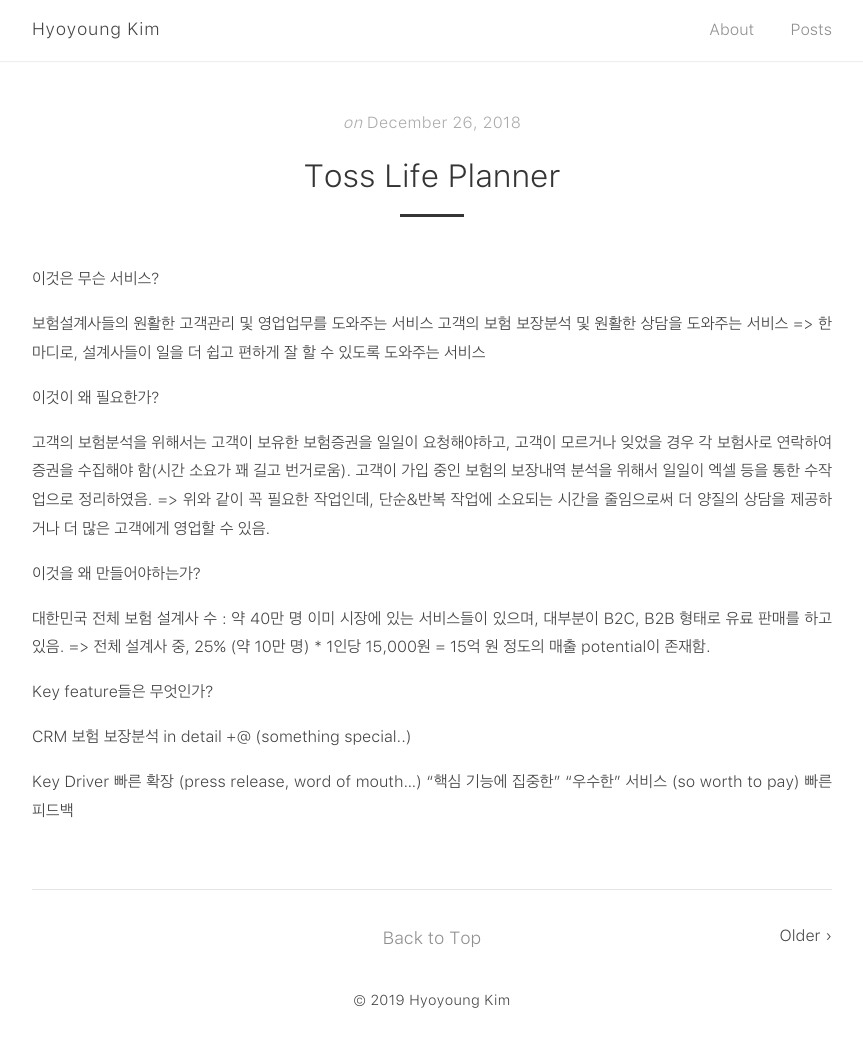
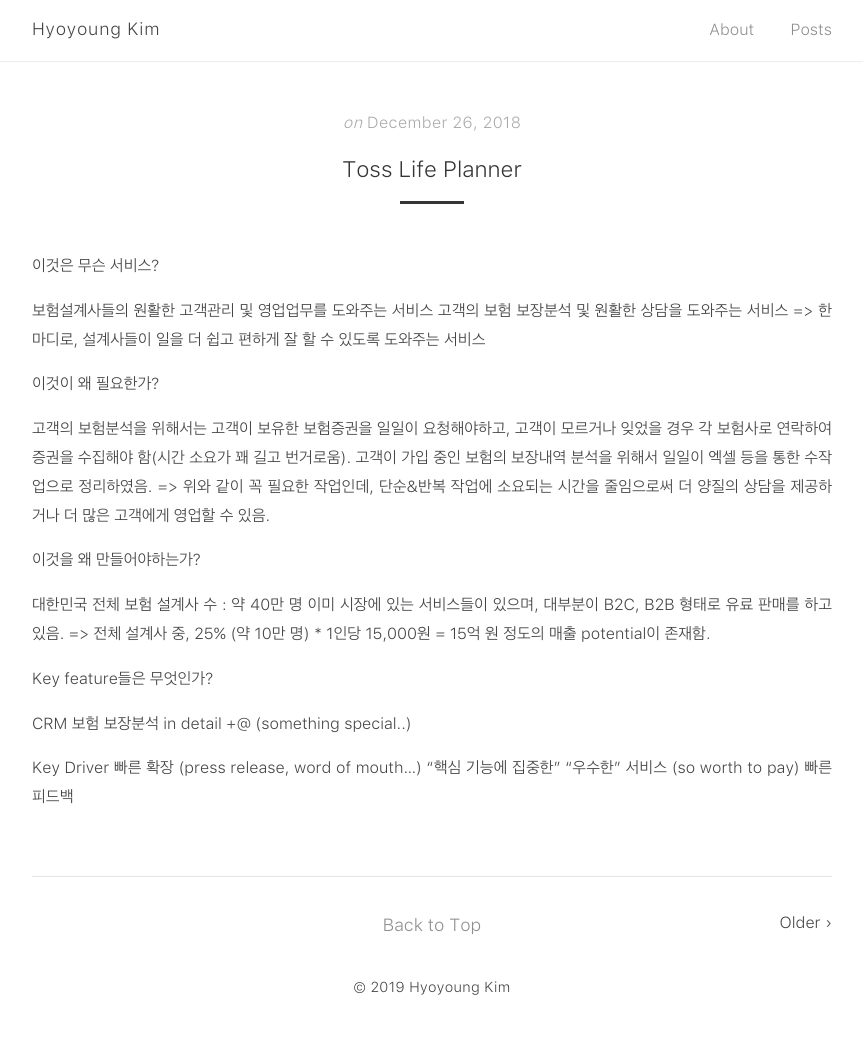
Before and after one commit to hyngkm/hyngkm.github.io, a Jekyll site: the page built from _posts/2018-12-26-toss-life-planner.md, in a window 1280 px wide. Shown: the whole page, without its empty margins (208-1071 px from the left). Built offline with Jekyll 4.4.1, drawn with Linux system fonts in a browser that asks for light colours.

Commit message:
Update _post.scss

```diff
--- a/_sass/tale/_post.scss
+++ b/_sass/tale/_post.scss
@@ -15,7 +15,7 @@
   &-title {
     color: $default-shade;
     font-family: $sans-serif;
-    font-size: 2rem;
+    font-size: 1.4rem;
     margin: 1rem 0;
     text-align: center;
   }
```
